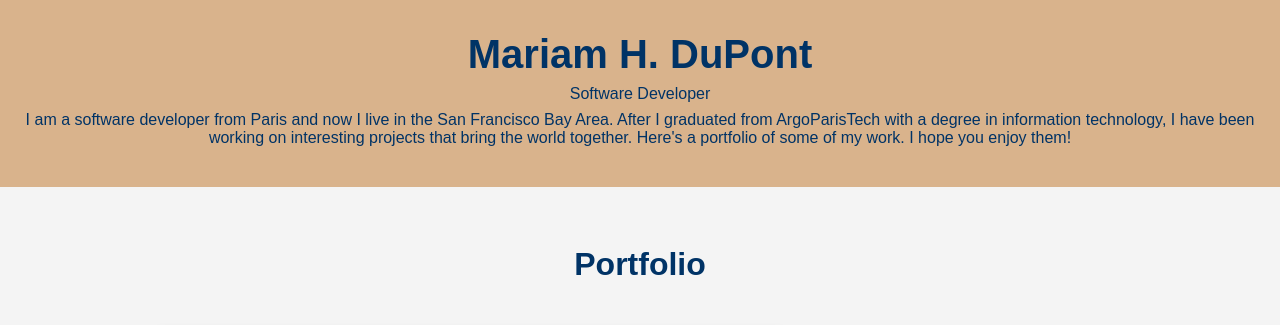
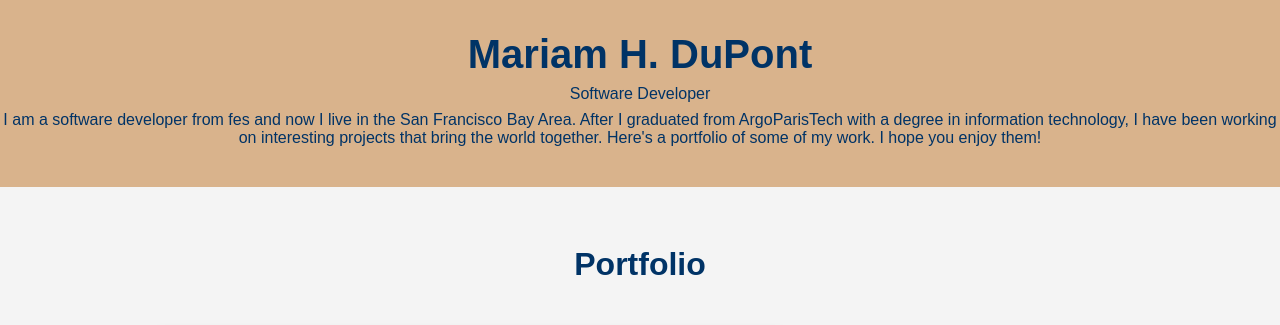
Before and after one commit to JasmineGHR/portfolio-webesite-repos, a plain HTML site: page index.html in a window 1280 px wide. Shown: the top 325 px of the page. Drawn offline with Linux system fonts and the light colour scheme; a script that the page names is missing.

Commit message:
updated text to  from fes

```diff
--- a/index.html
+++ b/index.html
@@ -17,7 +17,7 @@
     <header>
         <h1>Mariam H. DuPont</h1>
         <p>Software Developer</p>
-        <p>I am a software developer from Paris and now I live in the San Francisco Bay Area. After I graduated from ArgoParisTech with a degree in information technology, I have been working on interesting projects that bring the world together. Here's a portfolio of some of my work. I hope you enjoy them!</p>
+        <p>I am a software developer from fes and now I live in the San Francisco Bay Area. After I graduated from ArgoParisTech with a degree in information technology, I have been working on interesting projects that bring the world together. Here's a portfolio of some of my work. I hope you enjoy them!</p>
     </header>
 
     <main>
```
Also changed, not shown: js/main.js (deleted).
